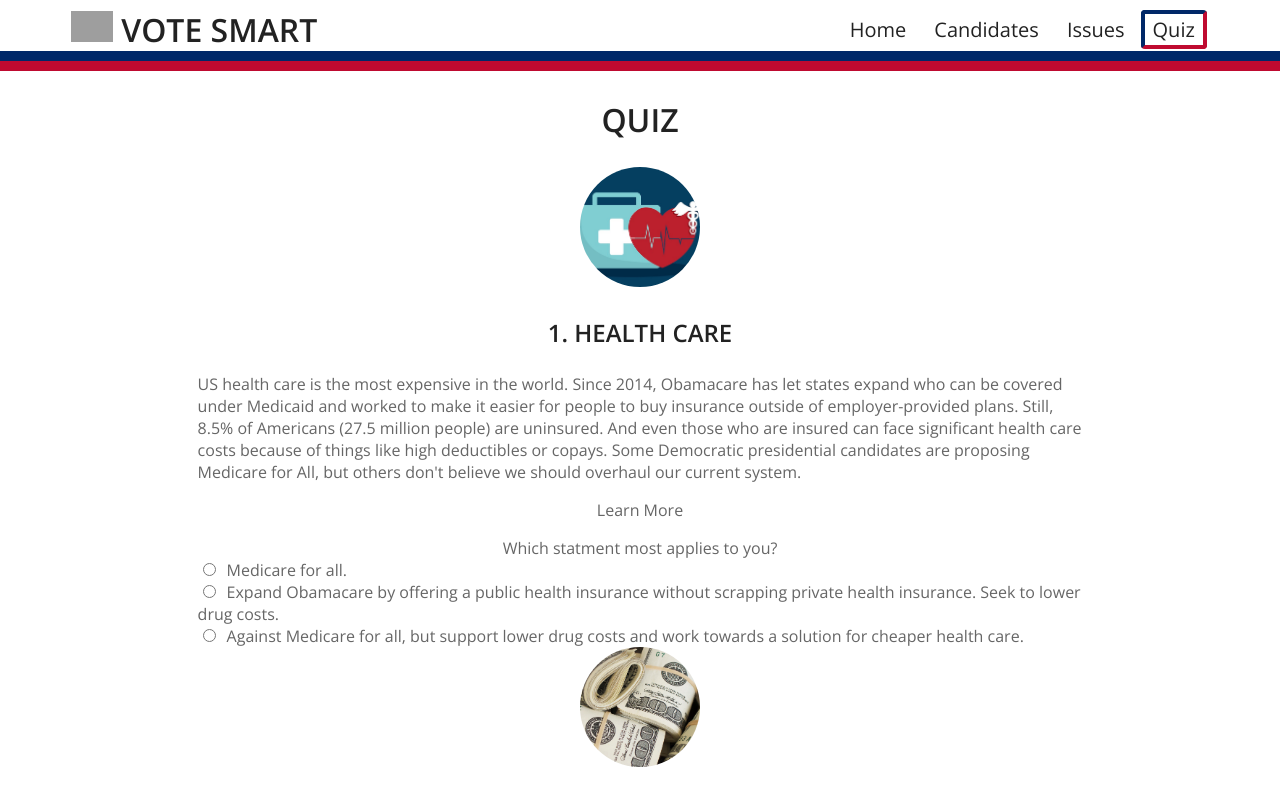
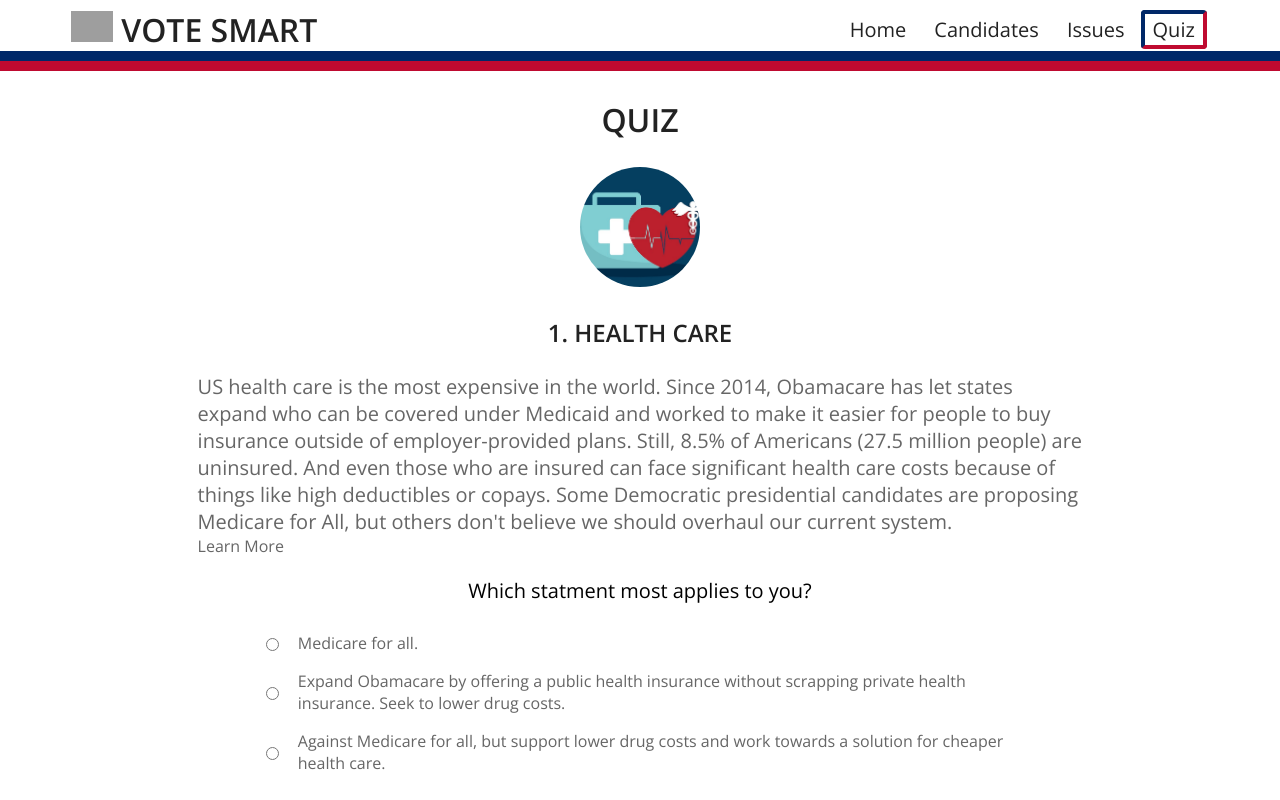
Before and after one commit to jeffting/vote-smart, a Vue app: page /#/quiz in a window 1280 px wide. Shown: the top 800 px of the page. Built offline with nearby package versions, Linux system fonts and the light colour scheme; grey boxes are pictures that could not be loaded.

Commit message:
updated quizPage

```diff
--- a/src/components/Navbar.vue
+++ b/src/components/Navbar.vue
@@ -40,7 +40,6 @@ export default {
     margin-left: 5%;
     margin-right: 5%;
     align-items: center;
-
 }
 .tab-container {
     display: flex;
--- a/src/components/Quiz.vue
+++ b/src/components/Quiz.vue
@@ -1,19 +1,21 @@
 <template>
     <div style="margin-bottom: 64px">
         <h2>Quiz</h2>
-        <div v-for="(item, index) in quizItems" :key=index>
+        <div v-for="(item, index) in quizItems" :key=index style="margin-bottom: 80px;">
             <div>
                 <img class="issue-img-container" :src=item.picture>
             </div>
             <h3>{{index+1}}. {{ item.issue }}</h3>
             <p class="quiz-info">{{ item.info }}</p>
-            <p>Learn More</p>
-            <span> {{ item.question }}</span>
+            <p style="text-align: left; margin: 0 15% 0 15%;">Learn More</p>
+            <p style="font-size: 20px; color: black;"> {{ item.question }}</p>
             <div class="answer-box" v-for="(answer, aIndex) in item.answers" :key=aIndex>
-                <input type="radio" :name="item.issue" value="maison"><span class="answer-span">{{ answer }}</span><br>
+                <div style="display: flex; flex-direction: row; align-items: center;">
+                    <input type="radio" :name="item.issue" value="maison"><p class="answer-span">{{ answer }}</p>
+                </div>
             </div>
         </div>
-        <button style="font-size: 32px">See Results</button>
+        <button class="quiz-button">See Results</button>
     </div>
 </template>
 <script>
@@ -26,7 +28,7 @@ export default {
                 {issue: "Abortion", picture: require("../assets/baby.jpg"), info: "In 1973, the US Supreme Court ruled in Roe v. Wade that a woman’s right to privacy encompasses the right to abortions. But SCOTUS left room for some state regulation, like on how late into a pregnancy women can have an abortion. And Americans have strong opinions about when abortions should be allowed, if ever. Those who are pro-abortion rights point out that Roe v. Wade is the law of the land. And that women have the right to safe, legal abortions. They note that when states restrict abortions, women from poorer, rural communities tend to be affected – while wealthier women are able to afford travel to other states. Meanwhile, those who are anti-abortion rights think the arguments behind Roe v. Wade were a stretch, because the right to privacy isn’t explicitly mentioned anywhere in the Constitution.", question: "Which statement most applies to you?", answers: ["The government shouldn't interfere with a woman's right to choose abortion.", "I'm against abortion except when there is rape, incest, or mother's life is at risk.", "Roe v. Wade should be upheld and codified. Appoint Supreme Court Justices that support Roe v. Wade."]}, // A. Biden, Buttigieg. B. Trump C. Warren, Bernie
                 {issue: "Guns", picture: require("../assets/gun.jpg"), info: "A string of mass shootings in recent years (see: Las Vegas, Orlando, Charleston, El Paso, Dayton, Parkland) have amplified the issue for American voters and ignited new calls for action by lawmakers. Voters in both parties agree on some key proposals: most Americans say gun laws should be stricter; a majority of both GOP and Dem voters are in favor of restricting gun sales to people with mental illnesses; and a majority in both parties favor background checks for private gun sales, and at gun shows. Many agree on banning assault-style weapons and high-capacity magazines while others support ideas like teachers carrying firearms in schools, and giving states the power to regulate gun laws instead of using federal mandates.", question: "Which statement most applies to you?", answers: ["Reinstate assault weapons ban. Start a gun buyback program to get guns off the streets.", "Allow courts to more easily take away guns from dangerous people. Arm teachers with guns to control school shootings.", "Require background checks.", "Require background checks and ban assault weapons."]}, //A. Biden B. Trump C. Buttigieg D. Bernie, Warren
                 {issue: "Immigration", picture: require("../assets/statue.jpg"), info: "Many have a zero tolerance policy for illegal immigrants in order to keep the country safe and not keep jobs in the hands of Americans while others argue that it’s the US’s moral responsibility to accept immigrants and refugees who come here for a better life, and that immigrants help boost the economy. Some candidates have called for reforming or even removing Immigration and Customs Enforcement (ICE) saying they have too much power. ", question: "Which statement most applies to you?", answers: ["Against decriminalization of illegal immigrants, restructure ICE, and help undocumented illegal immigrants gain citizenship.", "Restructure ICE, decriminalize some border crossings, invest in tech for border, and help undocumented illegal immigrants gain citizenship.", "Zero tolerance for illiegal immigration, extend the Mexican wall, and suspend immigration from several Muslim countries.", "Decriminalize border crossings, abolish ICE, provide a path to citizenship for undocumented illegal immigrants."]}, // A. Biden, B. Buttigieg C. Trump D. Warren Bernie
-                {issue: "Education", picture: require("../assets/school.jpg"), info: "adsfa asf asdf as a ad ", question: "Which statement most applies to you?", answers: ["Support school vouchers (giving students public funds to go to private or charter schools), and introduce a cap to the amount of student loans students can take on.", "Increase teacher's pay, two years of free community college, and increase funding for schools with high percentage of students from low income families.", "Expand Pell Grants, make it easier to refinance student loans, and more debt forgiveness programs.", "Tuition free 4 year public colelge, and lower student loan interest rates", "Free public college, cancel up to 50k in student debts for families making less than 100k, and universal child care from birth to school age."]}, // A Trump B. Biden C Buttigeg D Bernie E Warren
+                {issue: "Education", picture: require("../assets/school.jpg"), info: "In the past few decades, the cost of college has gone up, and is contributing to the nation’s $1.5 trillion student debt problem. All of this has led to a debate about how to make college more affordable and help graduates manage their debt. Proposals from 2020 candidates range from making four-year public schools completely free to increasing debt forgiveness for certain professions. ", question: "Which statement most applies to you?", answers: ["Support school vouchers (giving students public funds to go to private or charter schools), and introduce a cap to the amount of student loans students can take on.", "Increase teacher's pay, two years of free community college, and increase funding for schools with high percentage of students from low income families.", "Expand Pell Grants, make it easier to refinance student loans, and more debt forgiveness programs.", "Tuition free 4 year public colelge, and lower student loan interest rates", "Free public college, cancel up to 50k in student debts for families making less than 100k, and universal child care from birth to school age."]}, // A Trump B. Biden C Buttigeg D Bernie E Warren
                 {issue: "National Security", picture: require("../assets/security.jpg"), info: "There are a wide variety of issues that could affect the safety and security of Americans: everything from the threat of terrorism and nuclear war to gun control and climate change. President Trump ran on a platform of extending the US-Mexico border wall – and tends to treat illegal immigration as a national security threat. But both parties agree the US faces threats abroad: like Russia, because of its interference in the 2016 election process and concerns it could interfere in 2020 as well. Iran and China are also believed to pose serious cybersecurity threats to US elections.", question: "Which statement most applies to you?", answers: ["Extend the border, get troops out of Iraq and Afghanistan, against Iran nuclear deal, and engage in political talks with Russia, North Korea, and the Taliban.", "Support sanctions against Russian, and support Iran nuclear deal.", "For sanctions against North Korea, and pulling the troops out of Afghanistan.", "Greatest threat to nat'l security is climate change, for Iran nuclear deal, end support for war in Yemen, and pull troops from Afghanistan.", "For Iran nuclear deal, reduce defense spending, and focus on terrosim but bring US troops home"]}, // A Trump B Biden C Buttigieg D Bernie E Warren
                 {issue: "Climate change", picture: require("../assets/sun.jpeg"), info: "The US is one of the largest contributors to the carbon emissions that are fueling climate change. And international outrage, particularly among young people, about a lack of action has made it a high-profile issue in the 2020 race. The United Nations has issued multiple reports warning about the potential “catastrophic” effects of climate change if countries don’t do more to keep Earth’s temp from rising. Like more frequent droughts and flooding, and extreme heat that could lead to things like food shortages and potentially affect hundreds of millions of people.", question: "Which statement most applies to you?", answers: ["Against strict restrictions on carbon emissions.", "Rejoin Paris Climate Deal, and work towards net-zero emissions by 2050.", "Establish carbon tax, and up the budget for reneweable energy research and development.", "Spend 16.3 trillion on sustainable electricity and transportation by 2030.", "Spend 3 trillion on eliminating greenhouse emissions from power plants, cars, and buildings in 10 years."]},
                 ]
@@ -40,17 +42,25 @@ export default {
 </script>
 <style>
 .answer-box {
-    margin-left: 15%;
-    margin-right: 15%;
     text-align: left;
+    font-size: 20px;
+    margin: 0 20% 0 20%;
 }
 
 .quiz-info {
-    margin-left: 15%;
-    margin-right: 15%;
+    margin: 0 15% 0 15%;
     text-align: left;
+    font-size: 20px;
 }
 .answer-span {
-    margin-left: 8px;
+    margin: 8px 0 8px 16px;
+}
+.quiz-button {
+    font-size: 32px;
+    border-radius: 6px;
+    padding: 12px 16px 12px 16px;
+}
+.quiz-button:hover {
+    cursor: pointer;
 }
 </style>
```
